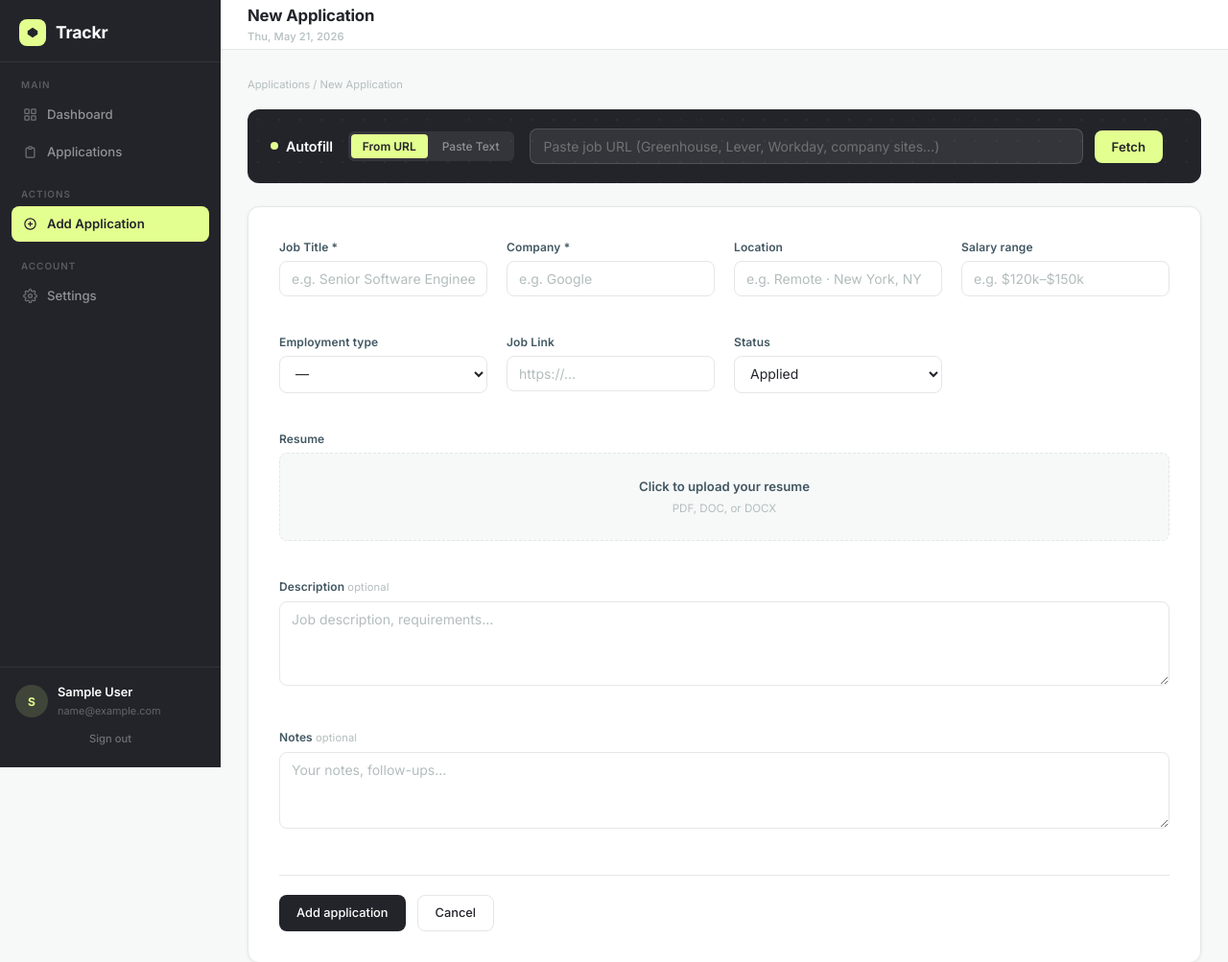
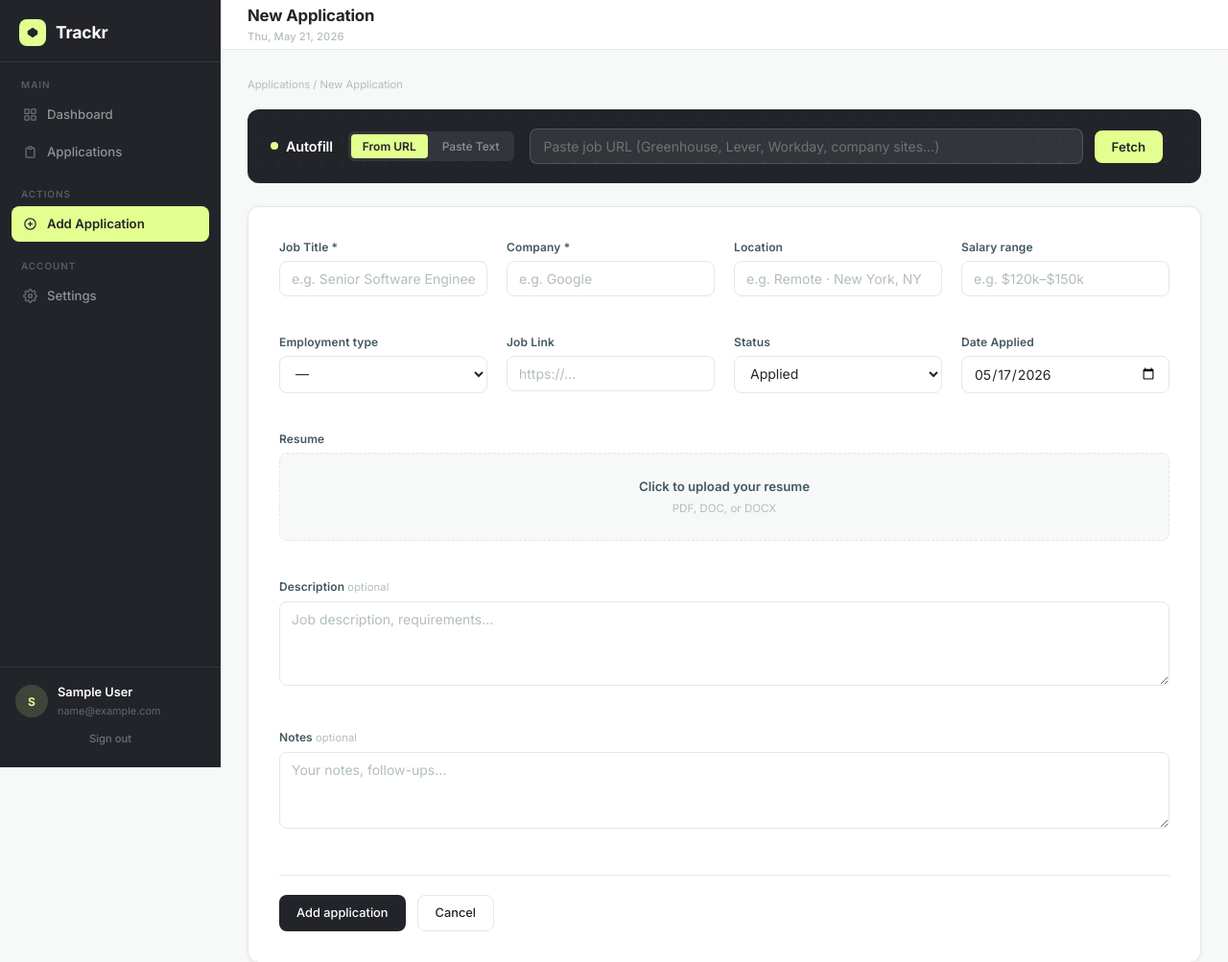
Before and after one commit to ShaheerM10/job_tracker, a Django app: page /applications/add/ in a window 1280 px wide. Shown: the top 1003 px of the page at 96% size. Run offline with Django 5.2, Linux system fonts and the light colour scheme; the visitor is signed in with stand-in values (Sample User, id 1).

Commit message:
Fix applied_date: use user timezone, add date picker to form

```diff
--- a/jobs/forms.py
+++ b/jobs/forms.py
@@ -5,16 +5,18 @@ from .models import JobApplication
 class JobApplicationForm(forms.ModelForm):
     class Meta:
         model = JobApplication
-        fields = ['job_title', 'company', 'location', 'salary_range', 'employment_type', 'job_link', 'description', 'resume', 'status', 'notes']
+        fields = ['job_title', 'company', 'location', 'salary_range', 'employment_type',
+                  'job_link', 'description', 'resume', 'status', 'applied_date', 'notes']
         widgets = {
-            'job_title': forms.TextInput(attrs={'placeholder': 'e.g. Senior Software Engineer', 'class': 'form-input'}),
-            'company': forms.TextInput(attrs={'placeholder': 'e.g. Google', 'class': 'form-input'}),
-            'location': forms.TextInput(attrs={'placeholder': 'e.g. Remote · New York, NY', 'class': 'form-input'}),
-            'salary_range': forms.TextInput(attrs={'placeholder': 'e.g. $120k–$150k', 'class': 'form-input'}),
+            'job_title':       forms.TextInput(attrs={'placeholder': 'e.g. Senior Software Engineer', 'class': 'form-input'}),
+            'company':         forms.TextInput(attrs={'placeholder': 'e.g. Google', 'class': 'form-input'}),
+            'location':        forms.TextInput(attrs={'placeholder': 'e.g. Remote · New York, NY', 'class': 'form-input'}),
+            'salary_range':    forms.TextInput(attrs={'placeholder': 'e.g. $120k–$150k', 'class': 'form-input'}),
             'employment_type': forms.Select(attrs={'class': 'form-select'}),
-            'job_link': forms.URLInput(attrs={'placeholder': 'https://...', 'class': 'form-input'}),
-            'description': forms.Textarea(attrs={'rows': 4, 'placeholder': 'Job description, requirements...', 'class': 'form-textarea'}),
-            'notes': forms.Textarea(attrs={'rows': 3, 'placeholder': 'Your notes, follow-ups...', 'class': 'form-textarea'}),
-            'status': forms.Select(attrs={'class': 'form-select'}),
-            'resume': forms.FileInput(attrs={'class': 'form-file', 'accept': '.pdf,.doc,.docx'}),
+            'job_link':        forms.URLInput(attrs={'placeholder': 'https://...', 'class': 'form-input'}),
+            'description':     forms.Textarea(attrs={'rows': 4, 'placeholder': 'Job description, requirements...', 'class': 'form-textarea'}),
+            'notes':           forms.Textarea(attrs={'rows': 3, 'placeholder': 'Your notes, follow-ups...', 'class': 'form-textarea'}),
+            'status':          forms.Select(attrs={'class': 'form-select'}),
+            'resume':          forms.FileInput(attrs={'class': 'form-file', 'accept': '.pdf,.doc,.docx'}),
+            'applied_date':    forms.DateInput(attrs={'type': 'date', 'class': 'form-input'}),
         }
--- a/jobs/models.py
+++ b/jobs/models.py
@@ -1,3 +1,4 @@
+import datetime
 from django.db import models
 from django.contrib.auth.models import User
 
@@ -33,7 +34,7 @@ class JobApplication(models.Model):
     description = models.TextField(blank=True, null=True)
     resume = models.FileField(upload_to='resumes/', blank=True, null=True)
     status = models.CharField(max_length=20, choices=STATUS_CHOICES, default='applied')
-    applied_date = models.DateField(auto_now_add=True)
+    applied_date = models.DateField(default=datetime.date.today)
     updated_at = models.DateTimeField(auto_now=True)
     notes = models.TextField(blank=True, null=True)
 
--- a/jobs/views.py
+++ b/jobs/views.py
@@ -221,7 +221,8 @@ def add_application(request):
             app.save()
             return redirect('dashboard')
     else:
-        form = JobApplicationForm()
+        local_today = timezone.localdate()
+        form = JobApplicationForm(initial={'applied_date': local_today})
     return render(request, 'jobs/form.html', {'form': form, 'title': 'New Application'})
 
 
--- a/templates/jobs/form.html
+++ b/templates/jobs/form.html
@@ -111,6 +111,11 @@
         <div class="form-group">
           <label class="form-label">Status</label>
           {{ form.status }}
+        </div>
+        <div class="form-group">
+          <label class="form-label">Date Applied</label>
+          {{ form.applied_date }}
+          {% if form.applied_date.errors %}<div class="error-text">{{ form.applied_date.errors.0 }}</div>{% endif %}
         </div>
         <div class="form-group full">
           <label class="form-label">Resume</label>
```
Also changed, not shown: jobs/migrations/0003_alter_jobapplication_applied_date.py (added).
